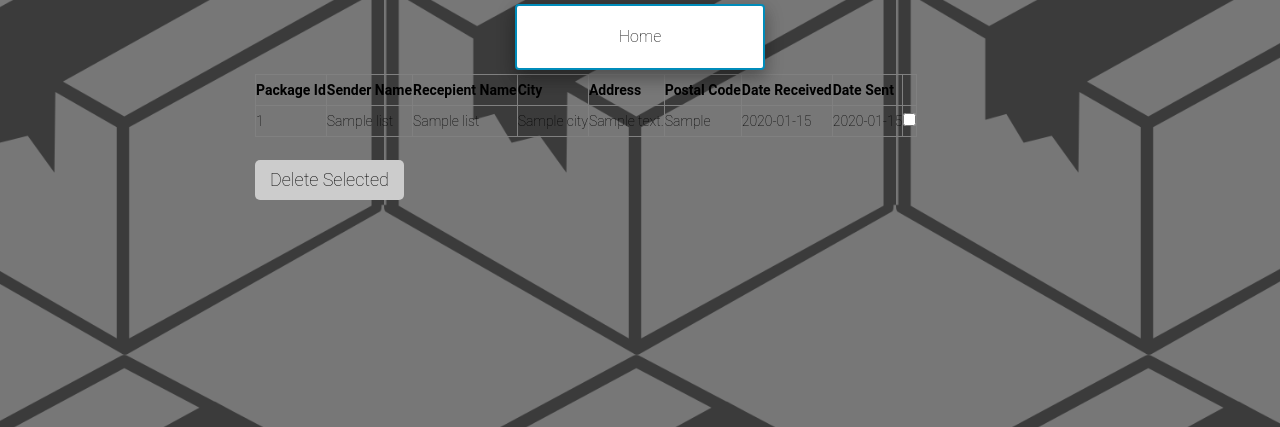
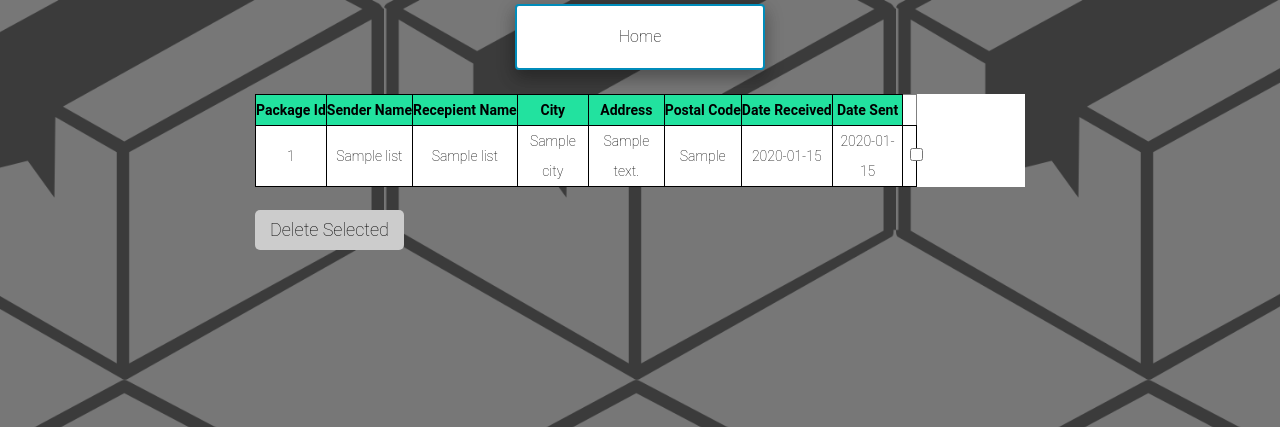
Before and after one commit to Darkbreath89/CN6111-flask-app, a Flask app: template templates/Inventory.html in a window 1280 px wide. Shown: the top 427 px of the page. Run offline with Flask 2, Linux system fonts and the light colour scheme; the template is opened without the code that fills it: values that come from a table or form of the project are taken from there, most other values are stand-ins (such as "Sample title", 1, 10 or a date in 2020); some libraries are stand-ins or nearby versions.

Commit message:
Add files via upload

```diff
--- a/templates/Inventory.html
+++ b/templates/Inventory.html
@@ -8,14 +8,16 @@
 #insert {
   background: #F9F9F9;
   padding: 30px;
-  margin: 20px 0;
+  margin-top: 20px;
   box-shadow: 0 0 20px 0 rgba(0, 0, 0, 0.2), 0 5px 5px 0 rgba(0, 0, 0, 0.24);
   border-radius: 8px;
   font-weight: 100;
   font-size: 14px;
   line-height: 30px;
+  width: 400px;
+  margin-left: auto;
+  margin-right: auto;
 }
-
 .container {
   max-width: 800px;
   width: 100%;
@@ -40,13 +42,31 @@ form {
 #radiobuttons{
   margin-left: 40%;
   text-align: left;
-
 }
-#talbebg{
-
+#tablebg{
+  background-color: white;
+  margin-top: 20px;
+}
+td {
+ text-align: center;
+ border-color: black;
+ padding-left: 1%;
+ padding-right: 1%;
+}
+#tr1 {
+color: black;
+background-color: rgba(34, 226, 159, 1);
+border-color: black;
+}
+th {
+   text-align: center;
 }
 
-
+#result{
+  color:red;
+  margin-top: 3%;
+  background-color:
+}
 </style>
 
 </head>
@@ -59,7 +79,7 @@ form {
     <form action="http://localhost:5000/Inventory" method="POST">
     <div id="tablebg">
       <table border = 1>
-			<tr>
+      <tr id=tr1>
         <th>Package Id</th>
         <th>Sender Name</th>
         <th>Recepient Name</th>
@@ -100,11 +120,13 @@ form {
           <input type="radio" name="radio" value="3"> Id<br>
           </div>
             <!--<input type="text" name="radioform" value=""><br>-->
+          <div id="result">
           {{ form.csrf_token }}
           {{ form.radioform }}
           {% for message in form.radioform.errors %}<!-- For lopp for each msg error from a specified field -->
-    	   		{{ message }}
+            <br>{{ message }}
         {% endfor %}<br>
+        </div>
         <input type="submit" name="action" value="Submit">
         </center>
       </form>
```
Lines whose indentation alone changed are shown as unchanged.
